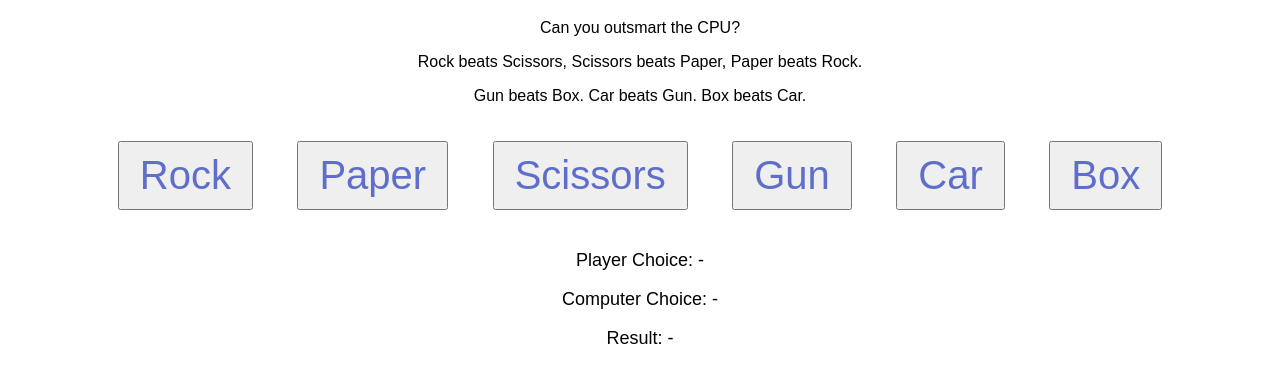
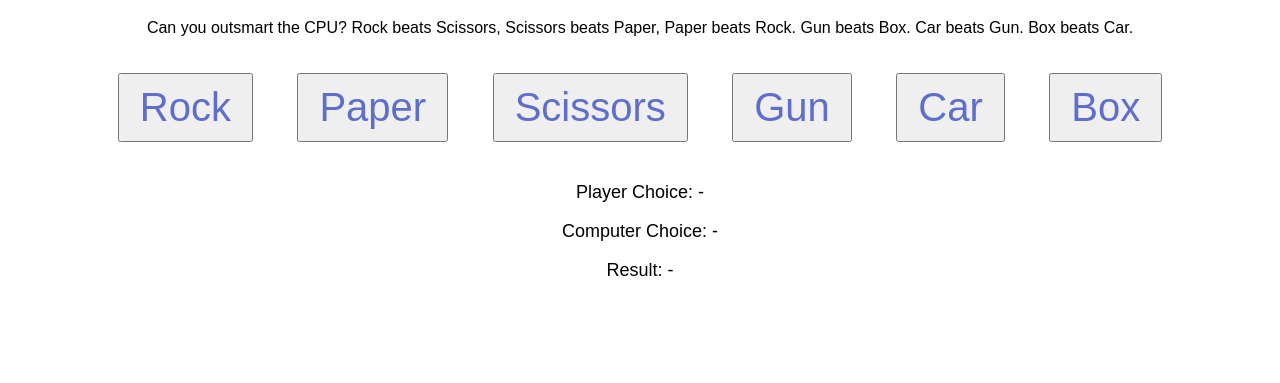
Before and after one commit to GameMaker2025/Rock-Paper-Scissors-Game-TEST, a plain HTML site: page index.html in a window 1280 px wide. Shown: the part 61-444 px from the top of the page. Drawn offline with Linux system fonts and the light colour scheme.

Commit message:
Corrected an error where the extra text showing how to beat the computer would not show.

```diff
--- a/index.html
+++ b/index.html
@@ -8,9 +8,10 @@
 </head>
 <body>
     <h1>Rock, Paper, Scissors</h1>
-    <p>Can you outsmart the CPU?</p>
-    <p>Rock beats Scissors, Scissors beats Paper, Paper beats Rock.</p>
-    <p>Gun beats Box. Car beats Gun. Box beats Car.</p>
+    <p>Can you outsmart the CPU?
+    Rock beats Scissors, Scissors beats Paper, Paper beats Rock.
+    Gun beats Box. Car beats Gun. Box beats Car.
+    </p>
     <div class="buttons">
         <button onclick="playGame('rock')">Rock</button>
         <button onclick="playGame('paper')">Paper</button>
```
